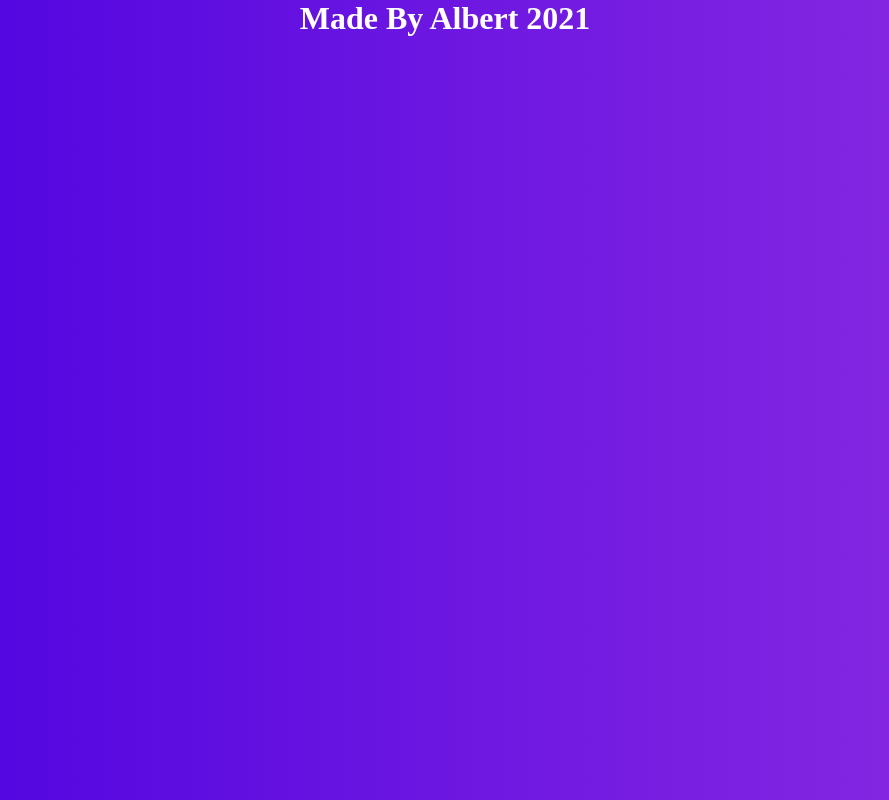
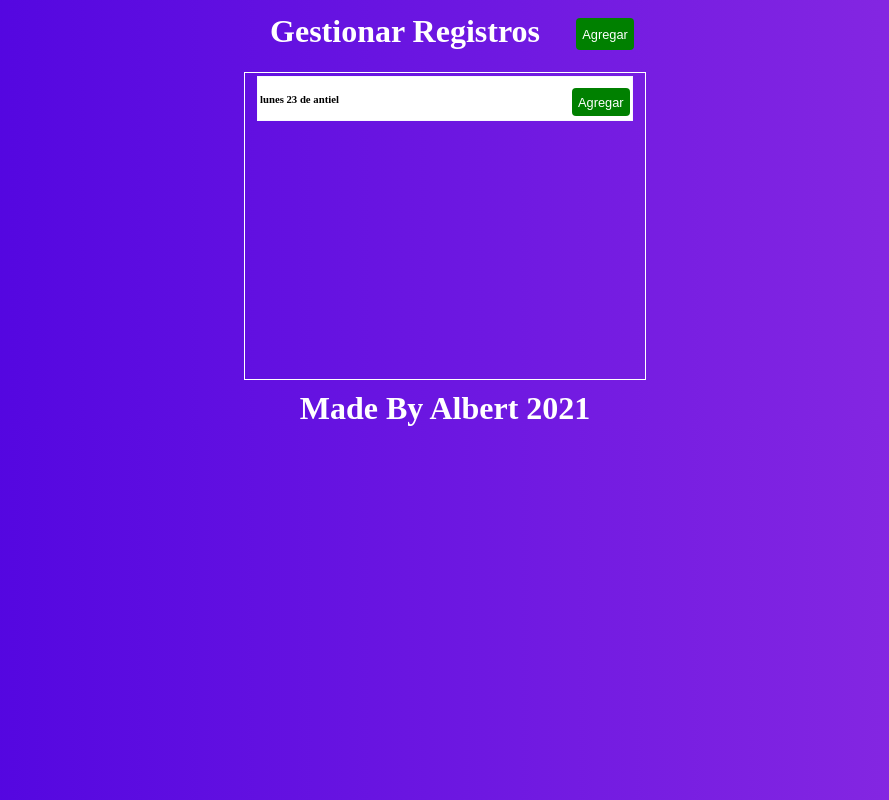
Before and after one commit to AlbeTorres/asistenciaAPP, a React app: page /addregistro in a window 1280 px wide. Shown: the whole page, without its empty margins (195-1084 px from the left). Built offline with nearby package versions, Linux system fonts and the light colour scheme.

Commit message:
reguero de hace varios dias

```diff
--- a/src/assets/styles/components/Trabajadoresheader.scss
+++ b/src/assets/styles/components/Trabajadoresheader.scss
@@ -5,6 +5,8 @@
     color: white;
     text-align: center;
     padding: 0.7rem;
+    height: 40px;
+    width: 400px;
 }
 
 .btn{
--- /dev/null
+++ b/src/components/AñadirRegForm.js
@@ -0,0 +1,19 @@
+import React from 'react';
+
+const AñadirRegForm = ({}) => {
+
+    const onSubmit=()=>{
+        console.log("onSubmit")
+    }
+    return (
+        <form className="form" onSubmit={onSubmit}>
+        <label className="tittle-form">Añadir Registro:</label>
+        <div className="form-container">
+            <input type="text" placeholder="Fecha del Registro" className="workerinput" value={name} onChange={(e)=>setName(e.target.value)}/>
+            <input type="submit" className="workersubmit" value="Añadir"/>
+        </div>
+    </form>
+    );
+}
+
+export default AñadirRegForm;
--- /dev/null
+++ b/src/components/RegistroCrudElement.js
@@ -0,0 +1,22 @@
+import React,{useState} from 'react';
+import Button from './Button';
+import RegistroCrudElementForm from './RegistroCrudElementForm';
+
+const RegistroCrudElement = ({registro, onSelect}) => {
+
+    const [showAddWorker, setShowAddWorker]= useState(false);
+    return (
+        <div>
+            <div className="registro" onClick={()=>onSelect(registro._id)} >
+                <h6>{registro.date}</h6>
+                <div>
+                    <Button color={showAddWorker ? 'red' :'green'  }  text={showAddWorker ? 'Cerrar' : 'Agregar' } onClick={()=>{setShowAddWorker(!showAddWorker)}} />
+                </div>
+            </div>
+            { showAddWorker && <RegistroCrudElementForm/>}
+
+        </div>
+    )
+}
+
+export default RegistroCrudElement;
--- /dev/null
+++ b/src/components/RegistroCrudElementForm.js
@@ -0,0 +1,14 @@
+import React from 'react';
+
+const RegistroCrudElementForm = () => {
+    return (
+        <form>
+            <input type="text" placeholder="trabajador" />
+            <input type="time" placeholder="Hora llegada"/>
+            <input type="submit" value="Añadir"/>
+
+        </form>
+    )
+}
+
+export default RegistroCrudElementForm;
--- /dev/null
+++ b/src/components/RegistroCrudListado.js
@@ -0,0 +1,25 @@
+import React from 'react';
+import RegistroCrudElement from './RegistroCrudElement';
+
+const RegistroCrudListado = ({registros, onSelect}) => {
+    return (
+        <div className="l-container">
+
+        {
+            registros.length > 0 ?
+
+        <div className="listado">
+            {registros.map((registro)=>(
+                <RegistroCrudElement key={registro._id} registro={registro} onSelect={onSelect}/>
+            ))}
+        </div>
+
+        :
+        <h3 className="">No hay registros </h3>
+        }
+
+    </div>
+    )
+}
+
+export default RegistroCrudListado;
--- /dev/null
+++ b/src/components/RegistroHeader.js
@@ -0,0 +1,16 @@
+import React from 'react';
+import Button from '../components/Button.js'
+import '../assets/styles/components/Trabajadoresheader.scss';
+
+const RegistroHeader = ({showAdd,showAddReg}) => {
+    return (
+        <div className="workerform">
+            <h1>Gestionar Registros</h1>
+            <Button color={showAdd ? 'red' :'green'  }  text={showAdd ? 'Cerrar' : 'Agregar' } onClick={showAddReg} />
+
+        </div>
+
+    );
+}
+
+export default RegistroHeader;
--- a/src/components/TrabajadoresHeader.js
+++ b/src/components/TrabajadoresHeader.js
@@ -5,7 +5,7 @@ import '../assets/styles/components/Trabajadoresheader.scss';
 const TrabajadoresHeader = ({showAdd,showAddWorker}) => {
     return (
         <div className="workerform">
-            <h1 > Gestionar trabajadores</h1>
+            <h1> Gestionar trabajadores</h1>
             <Button color={showAdd ? 'red' :'green'  }  text={showAdd ? 'Cerrar' : 'Agregar' } onClick={showAddWorker} />
 
         </div>
--- a/src/container/App.jsx
+++ b/src/container/App.jsx
@@ -7,6 +7,7 @@ import {Route,BrowserRouter,Switch} from 'react-router-dom'
 
 import '../assets/styles/App.scss';
 import TrabajadoresCRUD from '../pages/TrabajadoresCRUD';
+import RegistrosCrud from '../pages/RegistrosCrud';
 
 
 const App = () =>{
@@ -18,6 +19,7 @@ const App = () =>{
             <Switch>
                 <Route exact path= '/' component={Main}/>
                 <Route exact path='/addtrabajador' component={TrabajadoresCRUD}/>
+                <Route exact path='/addregistro' component={RegistrosCrud}/>
 
             </Switch>
         </BrowserRouter>
--- /dev/null
+++ b/src/pages/RegistrosCrud.js
@@ -0,0 +1,27 @@
+import React,{useState} from 'react';
+import AñadirRegForm from '../components/AñadirRegForm';
+import RegistroCrudListado from '../components/RegistroCrudListado';
+import RegistroHeader from '../components/RegistroHeader';
+
+const RegistrosCrud = () => {
+
+    const [showAddReg, setShowAddReg]= useState(false);
+
+    const addReg=()=>{
+        console.log("ok");
+    }
+
+    return (
+        <div>
+            <div className="header-regi">
+                <RegistroHeader showAdd={showAddReg} showAddReg={()=>{setShowAddReg(!showAddReg)}}/>
+                {showAddReg && <AñadirRegForm onAdd={addReg}/>}
+
+            </div>
+            <RegistroCrudListado registros={[{date:"lunes 23 de antiel",trabajadores:[{},{}]}]} onSelect={addReg}/>
+
+        </div>
+    )
+}
+
+export default RegistrosCrud;
```
